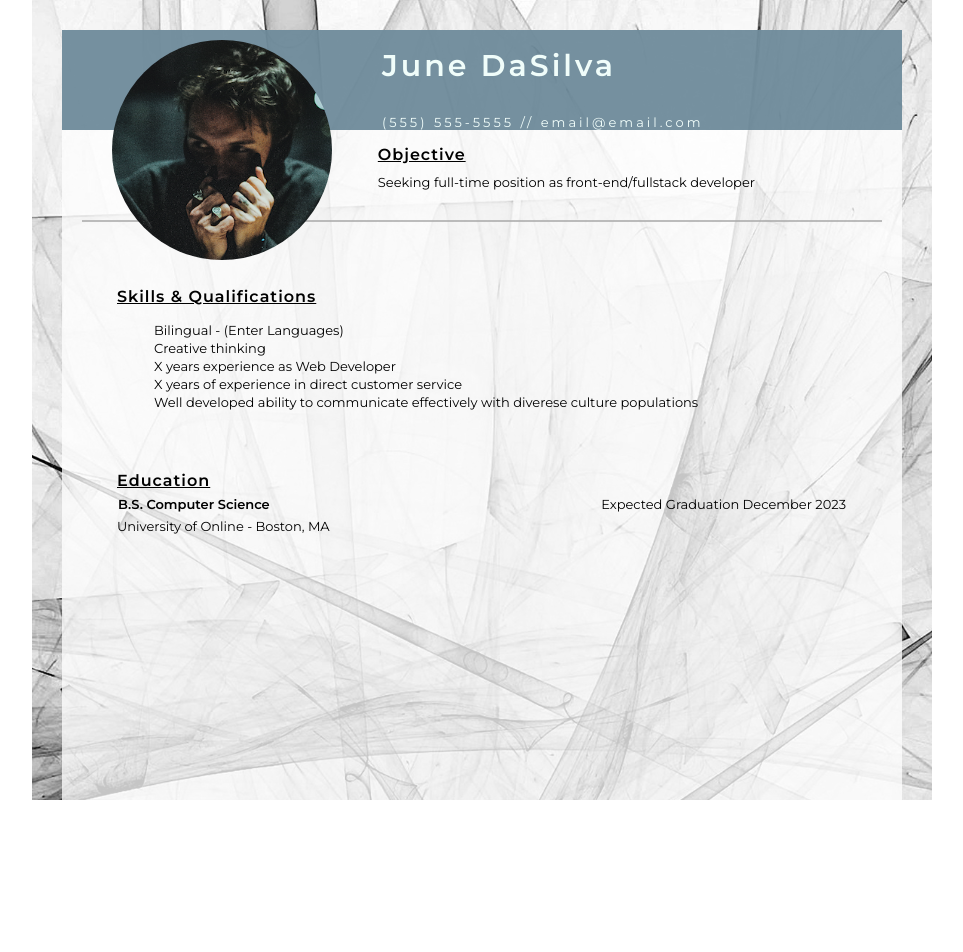
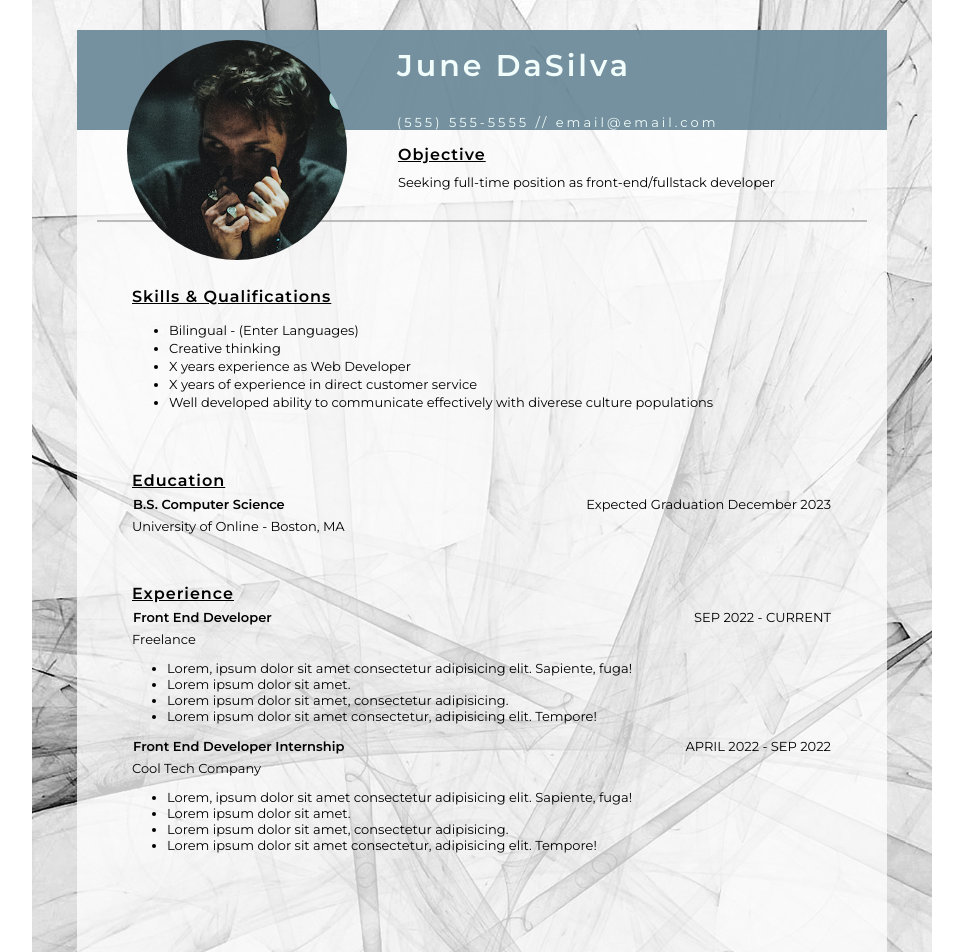
Before and after one commit to JuneDev-html/cv-application, a React (Vite) app: page / in a window 1280 px wide. Shown: the top 952 px of the page, without its empty margins (158-1121 px from the left). Before the commit the page ends 830 px from the top, so only its background shows below. Built offline with nearby package versions, Linux system fonts and the light colour scheme; a web font is replaced by a local one.

Commit message:
Create template with default info

```diff
--- a/src/App.css
+++ b/src/App.css
@@ -1,6 +1,7 @@
 @import "./styles/education.css";
 @import "./styles/header.css";
 @import "./styles/skills.css";
+@import "./styles/experience.css";
 
 * {
   font-family: "Montserrat", sans-serif;
@@ -9,9 +10,12 @@
 body {
   margin: 0;
   background-color: #ffffff;
+  display: flex;
+  flex-direction: column;
 }
 
 /* ---- Skeleton styling ----- */
+
 main {
   display: flex;
   justify-content: center;
@@ -20,16 +24,19 @@ main {
 }
 
 .background {
-  height: 100vh;
   min-width: 900px;
   background-image: url(../public/cv-bg.jpg);
   background-size: cover;
+  display: flex;
+  justify-content: center;
+  align-items: center;
 }
 
 .cv {
   margin: 30px;
   background-color: #ffffffc5;
-  height: 100%;
+
+  min-width: 90%;
 }
 
 /* ----- ---- Form styling ---- ----- */
--- a/src/components/Cv.jsx
+++ b/src/components/Cv.jsx
@@ -1,6 +1,7 @@
 import { Header } from "./Header";
 import { Skills } from "./Skills";
 import { Education } from "./Education";
+import { Experience } from "./Experience";
 
 export const Cv = () => {
   return (
@@ -9,6 +10,7 @@ export const Cv = () => {
         <Header />
         <Skills />
         <Education />
+        <Experience />
       </div>
     </div>
   );
--- a/src/components/Education.jsx
+++ b/src/components/Education.jsx
@@ -2,7 +2,7 @@ export const Education = () => {
   return (
     <section className="skills--section">
       <h4 className="section--title">Education</h4>
-      <div className="education--entry">
+      <div className="education--item">
         <div className="education--lvl">
           <p className="degree">B.S. Computer Science</p>
           <p className="degree--completion">
--- a/src/components/Experience.jsx
+++ b/src/components/Experience.jsx
@@ -1,52 +1,48 @@
 export const Experience = ({ data, updateValues }) => {
   return (
-    <section className="form--section">
+    <section className="skills--section">
       <h4 className="section--title">Experience</h4>
-      <input
-        id="position"
-        type="text"
-        name="position"
-        className="input--field"
-        value={data.position}
-        placeholder="Position"
-        onChange={(e) => updateValues(e, "experience")}
-      />
-      <input
-        id="company"
-        type="text"
-        name="company"
-        className="input--field"
-        value={data.company}
-        placeholder="Company"
-        onChange={(e) => updateValues(e, "experience")}
-      />
-      <input
-        id="city"
-        type="text"
-        name="city"
-        className="input--field"
-        value={data.city}
-        placeholder="City"
-        onChange={(e) => updateValues(e, "experience")}
-      />
-      <input
-        id="from"
-        type="text"
-        name="from"
-        className="input--field"
-        value={data.from}
-        placeholder="From"
-        onChange={(e) => updateValues(e, "experience")}
-      />
-      <input
-        id="to"
-        type="text"
-        name="to"
-        className="input--field"
-        value={data.to}
-        placeholder="To"
-        onChange={(e) => updateValues(e, "experience")}
-      />
+      <section className="exp--item">
+        <div className="position">
+          <p className="position--title">Front End Developer</p>
+          <p className="position--date">SEP 2022 - CURRENT</p>
+        </div>
+        <p className="position--location">Freelance</p>
+        <ul className="exp--list">
+          <li className="exp--list--item">
+            Lorem, ipsum dolor sit amet consectetur adipisicing elit. Sapiente,
+            fuga!
+          </li>
+          <li className="exp--list--item"> Lorem ipsum dolor sit amet.</li>
+          <li className="exp--list--item">
+            Lorem ipsum dolor sit amet, consectetur adipisicing.
+          </li>
+          <li className="exp--list--item">
+            Lorem ipsum dolor sit amet consectetur, adipisicing elit. Tempore!
+          </li>
+        </ul>
+      </section>
+      <section className="exp--item">
+        <div className="position">
+          <p className="position--title">Front End Developer Internship</p>
+          <p className="position--date">APRIL 2022 - SEP 2022</p>
+        </div>
+        <p className="position--location">Cool Tech Company</p>
+        <ul className="exp--list">
+          <li className="exp--list--item">
+            Lorem, ipsum dolor sit amet consectetur adipisicing elit. Sapiente,
+            fuga!
+          </li>
+          <li className="exp--list--item"> Lorem ipsum dolor sit amet.</li>
+          <li className="exp--list--item">
+            Lorem ipsum dolor sit amet, consectetur adipisicing.
+          </li>
+          <li className="exp--list--item">
+            Lorem ipsum dolor sit amet consectetur, adipisicing elit. Tempore!
+          </li>
+        </ul>
+      </section>
+      <div className="spacer"></div>
     </section>
   );
 };
--- /dev/null
+++ b/src/styles/experience.css
@@ -0,0 +1,27 @@
+.exp--item {
+  font-size: 13px;
+}
+
+.position {
+  display: flex;
+  margin: 5px;
+}
+
+.position--title {
+  margin: 1px;
+  margin-right: auto;
+  font-weight: 600;
+}
+
+.position--date {
+  margin: 1px;
+}
+
+.position--location {
+  margin: 5px;
+  font-size: 13px;
+}
+
+.spacer {
+  height: 5rem;
+}
--- a/src/styles/header.css
+++ b/src/styles/header.css
@@ -44,7 +44,7 @@ header {
 }
 
 .objective {
-  width: 63%;
+  width: 61%;
   margin-left: auto;
   height: 5rem;
   padding-top: 10px;
--- a/src/styles/skills.css
+++ b/src/styles/skills.css
@@ -3,6 +3,5 @@
 }
 
 .skills--list li {
-  list-style-type: none;
   margin: 2px;
 }
```
Also changed, not shown: src/components/Form.jsx (deleted, +0 -60 lines), src/components/General.jsx (deleted, +0 -70 lines).
